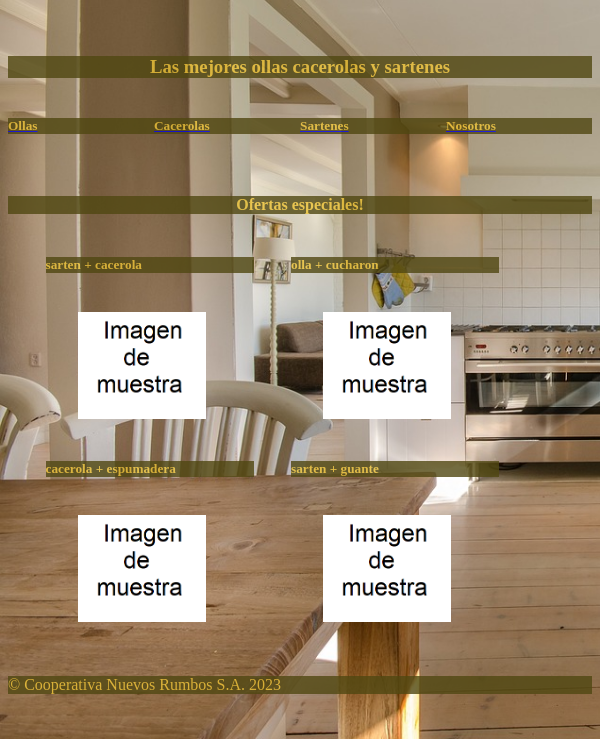
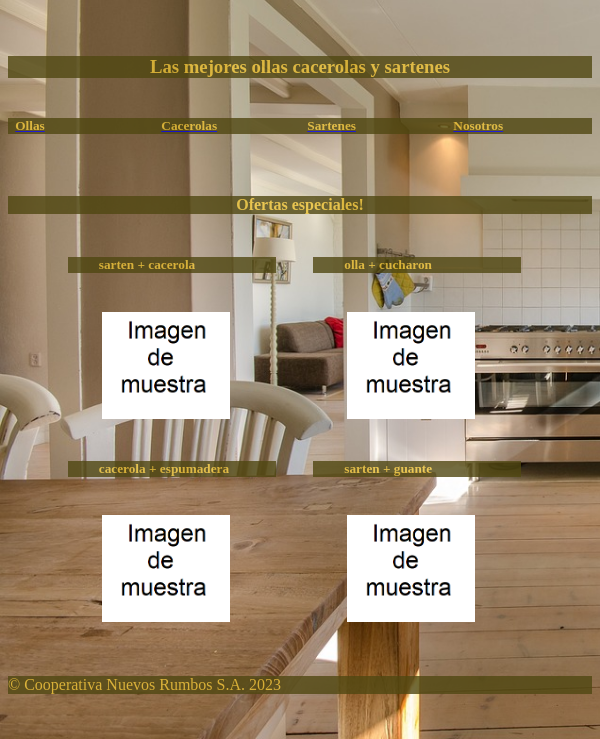
Before and after one commit to Ferna1990/Proyecto_Final, a plain HTML site: page Index.html in a window 600 px wide. Shown: the part 61-800 px from the top of the page. Drawn offline with Linux system fonts and the light colour scheme.

Commit message:
"v0.0.7" mejoras ubicaciones

```diff
--- a/css/estilos.css
+++ b/css/estilos.css
@@ -34,9 +34,9 @@ body{
         height: 3rem;
     }
    .text5{
+
     margin-top: 16px;
-    left: 8%;
-    padding-left: 2%;
+    padding-left: 4%;
    }
 
 
@@ -93,6 +93,9 @@ body{
 }
 .cont2{
     width: 100%;
+    position: relative;
+    right: 4%;
+    margin-right: 5%;
 
 }
 .box1{
@@ -103,15 +106,29 @@ body{
      width: 25%;
 }
 .box2{
+    position: relative;
     width: 13rem;
     margin-left: 20px;
     padding-left: 3%;
+    left: 6%;
+
+}
+.text4{
+    position: relative;
+    padding-left: 15%;
+    left: 5%;
+}
+.text5{
+    position: relative;
+    padding-left: 5%;
 
 }
 .mapa1, .mapa3{
     display: none;
 }
 .imagen1{
+    position: relative;
+    left: 6%;
     width: 8rem;
     padding: 1rem;
     padding-left: 2rem;
```
